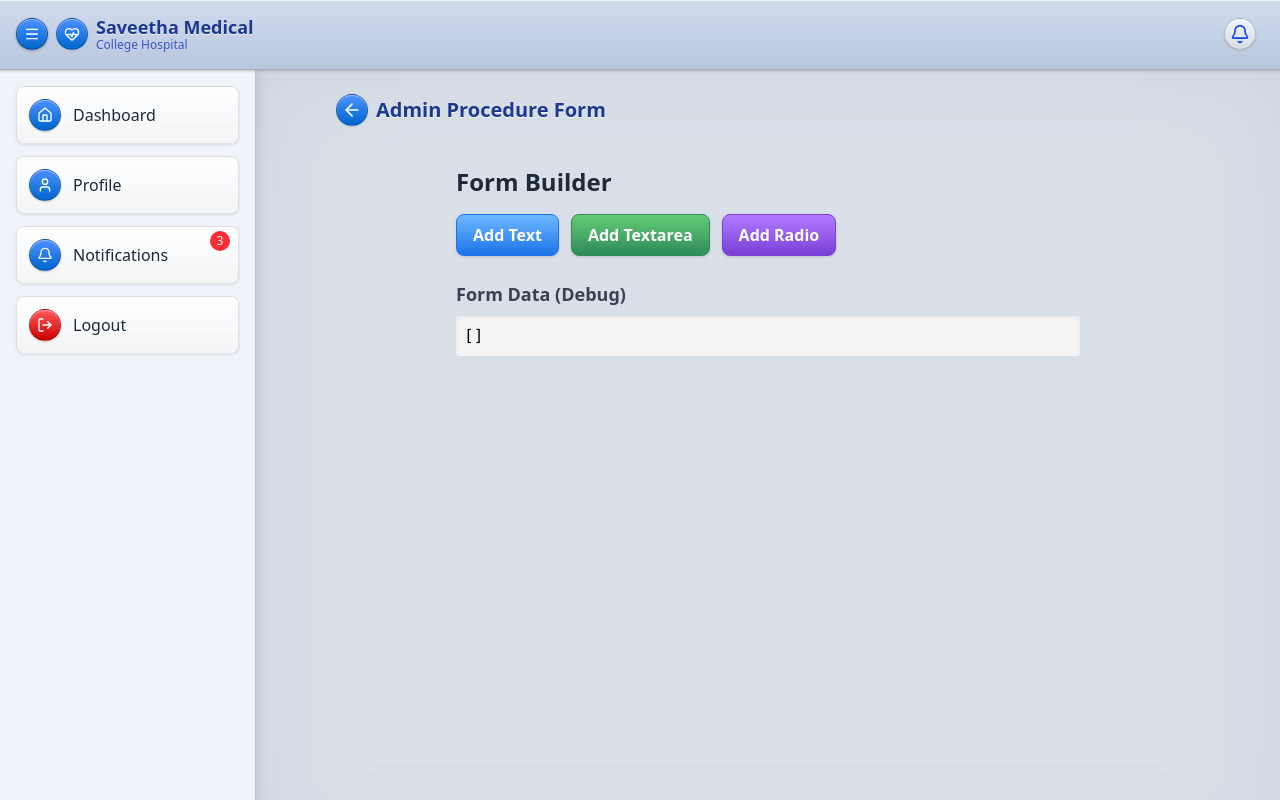
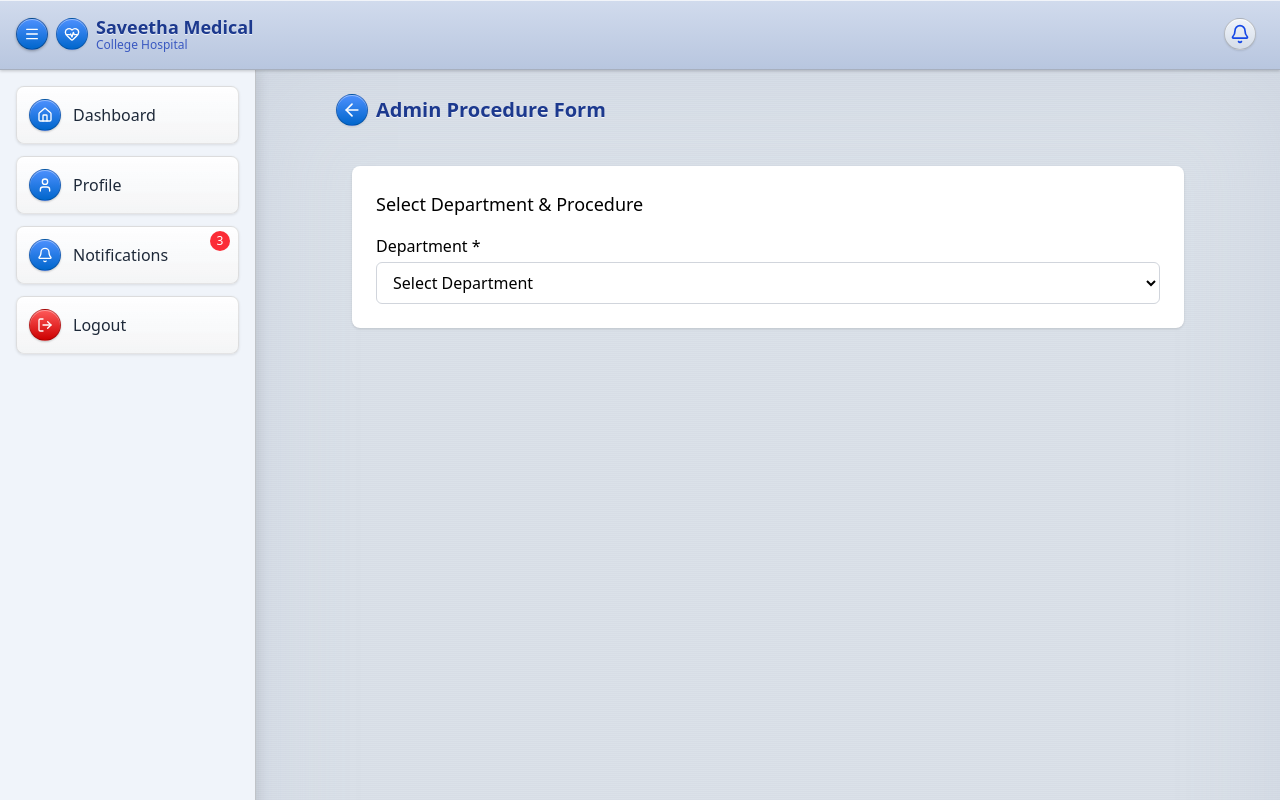
Before and after one commit to Mukunthan-A-R/simats-medical-client, a React (Vite) app: page /admin/procedure/form/1 in a window 1280 px wide. Shown: the top 800 px of the page. Built offline with nearby package versions, Linux system fonts and the light colour scheme.

Commit message:
form builder setting page

```diff
--- /dev/null
+++ b/src/components/admin/form/AdminProcedureFormPage.jsx
@@ -0,0 +1,78 @@
+import React, { useState, useEffect } from "react";
+import { useParams } from "react-router-dom";
+import FormBuilder from "./FormBuilder";
+import ProcedureSelect from "../../../utils/dropDown/ProcedureSelect";
+import { departmentsByName } from "../../students/patients/CreateCaseRecord";
+
+const AdminProcedureFormPage = () => {
+  const { deptId: paramDeptId } = useParams();
+  const [selectedDepartment, setSelectedDepartment] = useState(
+    paramDeptId
+      ? Object.keys(departmentsByName).find(
+          (key) => departmentsByName[key] === Number(paramDeptId)
+        )
+      : ""
+  );
+  const [selectedProcedure, setSelectedProcedure] = useState("");
+  const [procedureId, setProcedureId] = useState(null);
+
+  useEffect(() => {
+    setSelectedProcedure("");
+    setProcedureId(null);
+  }, [selectedDepartment]);
+
+  const handleProcedureChange = (procedure) => {
+    setSelectedProcedure(procedure?.label || "");
+    setProcedureId(procedure?.value || null); // backend procedure ID
+  };
+
+  return (
+    <div className="min-h-screen px-2 sm:px-4 py-4 sm:py-6 max-w-4xl mx-auto">
+      {/* Department & Procedure Selection */}
+      <div className="bg-white rounded-lg shadow p-4 sm:p-6 mb-6 space-y-4">
+        <h2 className="text-lg font-medium">Select Department & Procedure</h2>
+
+        {/* Department Select */}
+        <div>
+          <label className="block font-medium mb-1">Department *</label>
+          <select
+            value={selectedDepartment}
+            onChange={(e) => setSelectedDepartment(e.target.value)}
+            className="w-full border border-gray-300 rounded-md px-3 py-2 focus:ring-blue-500 focus:border-blue-500"
+          >
+            <option value="">Select Department</option>
+            {Object.keys(departmentsByName).map((dept) => (
+              <option key={dept} value={dept}>
+                {dept}
+              </option>
+            ))}
+          </select>
+        </div>
+
+        {/* Procedure Select */}
+        {selectedDepartment && (
+          <div>
+            <ProcedureSelect
+              deptId={departmentsByName[selectedDepartment]}
+              onChange={handleProcedureChange}
+            />
+          </div>
+        )}
+      </div>
+
+      {/* FormBuilder */}
+      {selectedProcedure && procedureId && (
+        <div className="bg-white rounded-lg shadow p-4 sm:p-6">
+          <h2 className="text-lg font-medium mb-4">
+            {selectedDepartment} - {selectedProcedure} - Form Builder
+          </h2>
+
+          {/* FormBuilder Component */}
+          <FormBuilder procedureId={procedureId} />
+        </div>
+      )}
+    </div>
+  );
+};
+
+export default AdminProcedureFormPage;
--- a/src/pages/admin/AdminProceduresForm.jsx
+++ b/src/pages/admin/AdminProceduresForm.jsx
@@ -1,13 +1,16 @@
 import FormBuilder from "../../components/admin/form/FormBuilder";
 import { useNavigate } from "react-router-dom";
 import PageHeader from "../../components/header/PageHeader";
+import AdminProcedureFormPage from "../../components/admin/form/AdminProcedureFormPage";
 
 const AdminProceduresForm = () => {
   return (
     <div className="min-h-screen px-2 sm:px-4 py-4 sm:py-6 max-w-4xl mx-auto">
       <PageHeader title={"Admin Procedure Form"} />
 
-      <FormBuilder></FormBuilder>
+      <AdminProcedureFormPage />
+
+      {/* <FormBuilder></FormBuilder> */}
     </div>
   );
 };
```
